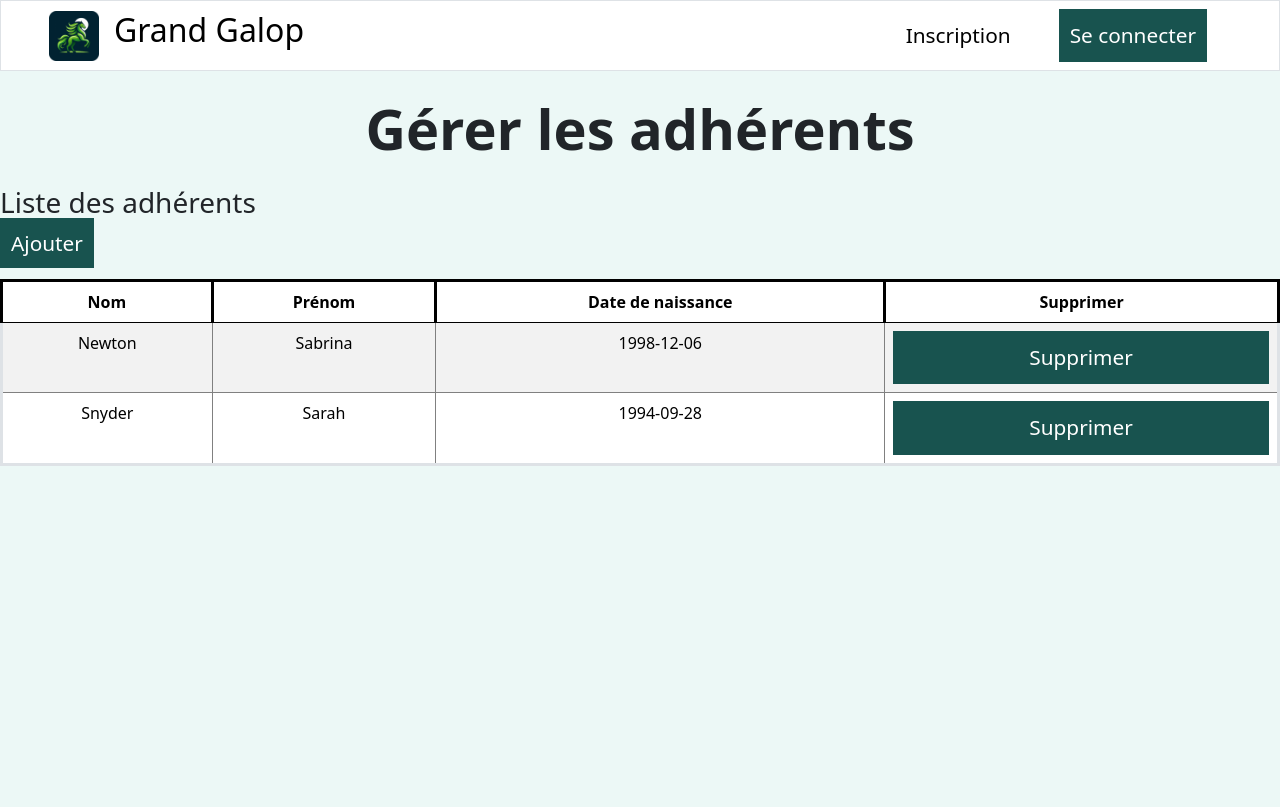
After one commit to lenny-vergerolle/SAE_PONEY, a Flask app: page /home/gerer-adherents in a window 1280 px wide. The commit adds this page. Run offline with Flask 3, Linux system fonts and the light colour scheme; data comes from the database, SQL or seed files in the repository; some libraries are stand-ins or nearby versions.

Commit message:
barre de nav

```diff
--- a/src/commands.py
+++ b/src/commands.py
@@ -89,7 +89,7 @@ def loaddb(filename):
             idCo = elem["idCo"],
             nomCo = elem["nomCo"],
             id_utilisateur = elem["idUser"],
-            id_adherent = elem["id_adherent"],
+            id_adherent = elem["id_adherent"]
             )
             elements["cours"][elem["idCo"]] = cours
             db.session.add(cours)
--- a/src/models/Utilisateur.py
+++ b/src/models/Utilisateur.py
@@ -27,10 +27,10 @@ class Utilisateur(db.Model, UserMixin):
     reserver = db.relationship('Reserver', back_populates='utilisateur',cascade='all, delete')
 
     # Relation vers les cours
-    cours = db.relationship('Cours', back_populates='utilisateur')
+    cours = db.relationship('Cours', back_populates='utilisateur',cascade='all, delete')
 
     # Relation avec Travailler
-    travailler = db.relationship('Travailler', back_populates='utilisateur')
+    travailler = db.relationship('Travailler', back_populates='utilisateur',cascade='all, delete')
 
     role = db.relationship('Role', backref='utilisateurs')
 
--- a/src/templates/base.html
+++ b/src/templates/base.html
@@ -49,8 +49,14 @@
                     {% endif %}
 
                     {% if current_user.id_role == 2 %}
-                        <a href="{{url_for('ajout_moniteur')}}" class="mx-4 text-black text-decoration-none" style="font-size: 1.3em;">
-                            Inscrire un moniteur
+                        <a href="{{url_for('gerer_moniteurs')}}" class="mx-4 text-black text-decoration-none" style="font-size: 1.3em;">
+                            Gérer les moniteurs
+                        </a>
+                        <a href="{{url_for('gerer_adherents')}}" class="mx-4 text-black text-decoration-none" style="font-size: 1.3em;">
+                            Gérer les adhérents
+                        </a>
+                        <a href="{{url_for('gerer_poneys')}}" class="mx-4 text-black text-decoration-none" style="font-size: 1.3em;">
+                            Gérer les poneys
                         </a>
 
                     {% endif %}
--- /dev/null
+++ b/src/templates/gerer-adherents.html
@@ -0,0 +1,35 @@
+{% extends 'base.html' %}
+{% block content %}
+<div class="page" style="background-color: #ECF8F6;min-height: 92vh;">
+    <div class="d-flex justify-content-center">
+        <h1 class="fw-bolder display-4 m-4">Gérer les adhérents </h1>
+    </div>
+    <h3>Liste des adhérents</h3>
+    <a href="{{url_for('signin')}}" class="btn-vert">Ajouter</a>
+    <table class="table table-striped table-hover">
+        <thead>
+            <tr>
+                <th scope="col">Nom</th>
+                <th scope="col">Prénom</th>
+                <th scope="col">Date de naissance</th>
+                <th scope="col">Supprimer</th>
+
+            </tr>
+        </thead>
+        <tbody>
+
+            {% for adherent in adherents %}
+            <tr>
+                <td>{{adherent.nom_utilisateur}}</td>
+                <td>{{adherent.prenom_utilisateur}}</td>
+                <td>{{adherent.ddn_utilisateur}}</td>
+                <td><a href="{{url_for('suppression_adherent',id_utilisateur = adherent.id_utilisateur)}}"class="btn-vert" style="margin:0;display: block; width: 100%; height: 100%;">Supprimer</a></td>
+            </tr>
+            {% endfor %}
+        </tbody>
+
+    </table>
+
+
+</div>
+{% endblock %}
--- a/src/templates/gerer-moniteurs.html
+++ b/src/templates/gerer-moniteurs.html
@@ -11,8 +11,9 @@
                 <th scope="col">Nom</th>
                 <th scope="col">Prénom</th>
                 <th scope="col">Date de naissance</th>
+                <th scope="col">Supprimer</th>
                 <th scope="col"><td><a href="{{url_for('ajout_moniteur')}}" class="btn-vert">Ajouter</a></td></th>
-                <th scope="col">Supprimer</th>
+
 
             </tr>
         </thead>
@@ -23,7 +24,7 @@
                 <td>{{moniteur.nom_utilisateur}}</td>
                 <td>{{moniteur.prenom_utilisateur}}</td>
                 <td>{{moniteur.ddn_utilisateur}}</td>
-                <td><a href="{{url_for('suppression_moniteur',id_utilisateur = moniteur.id_utilisateur)}}" class="btn-vert">Supprimer</a></td>
+                <td ><a href="{{url_for('suppression_moniteur',id_utilisateur = moniteur.id_utilisateur)}}" class="btn-vert" style="margin:0;display: block; width: 100%; height: 100%;">Supprimer</a></td>
             </tr>
             {% endfor %}
         </tbody>
--- a/src/templates/gerer-poneys.html
+++ b/src/templates/gerer-poneys.html
@@ -24,7 +24,7 @@
                 <td>{{poney.nomPo}}</td>
                 <td>{{poney.poidsMax}}</td>
                 <td>{{poney.ddnPo}}</td>
-                <td><a href="{{url_for('suppression_poney',idPo = poney.idPo)}}" class="btn-vert">Supprimer</a></td>
+                <td class="btn-vert"><a href="{{url_for('suppression_poney',idPo = poney.idPo)}}" class="btn-vert" style="margin:0;display: block; width: 100%; height: 100%;">Supprimer</a></td>
             </tr>
             {% endfor %}
         </tbody>
--- a/src/views.py
+++ b/src/views.py
@@ -416,3 +416,33 @@ def ajout_poney():
             db.session.rollback()
         return redirect(url_for('gerer_poneys'))
     return render_template('ajout-poney.html',form =f)
+
+
+@app.route('/home/gerer-adherents', methods=['GET'])
+def gerer_adherents():
+    """Renvoie la page de gestion des poneys
+
+    Returns:
+        gerer_poneys.html: Une page de gestion des poneys
+    """
+    adherents = Utilisateur.query.filter_by(id_role=1).all()
+    return render_template('gerer-adherents.html', adherents=adherents)
+
+
+
+@app.route('/home/suppression-adherent/<int:id_utilisateur>', methods=['GET'])
+def suppression_adherent(id_utilisateur):
+    """Supprime un adherent
+    Args:
+        id_utilisateur (int): L'identifiant de l'adherent
+    Returns:
+        gerer-moniteurs.html: Une page de gestion des adherents
+    """
+    adherent = Utilisateur.query.filter_by(id_utilisateur=id_utilisateur).first()
+    if adherent:
+        db.session.delete(adherent)
+        db.session.commit()
+        print('Le moniteur a été supprimée avec succès.')
+    else:
+        print('La moniteur n\'a pas été trouvée.')
+    return redirect(url_for('gerer_adherents'))
```
